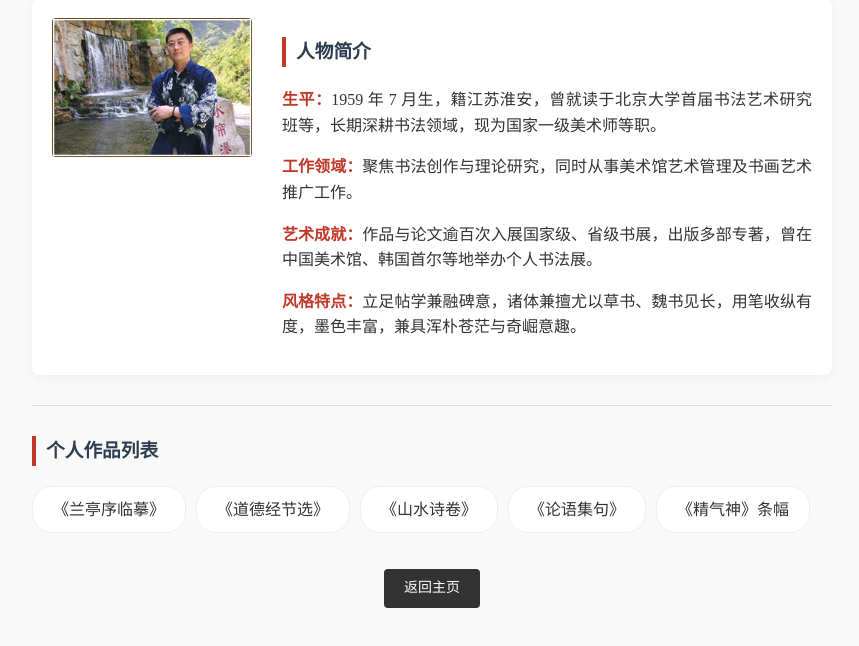
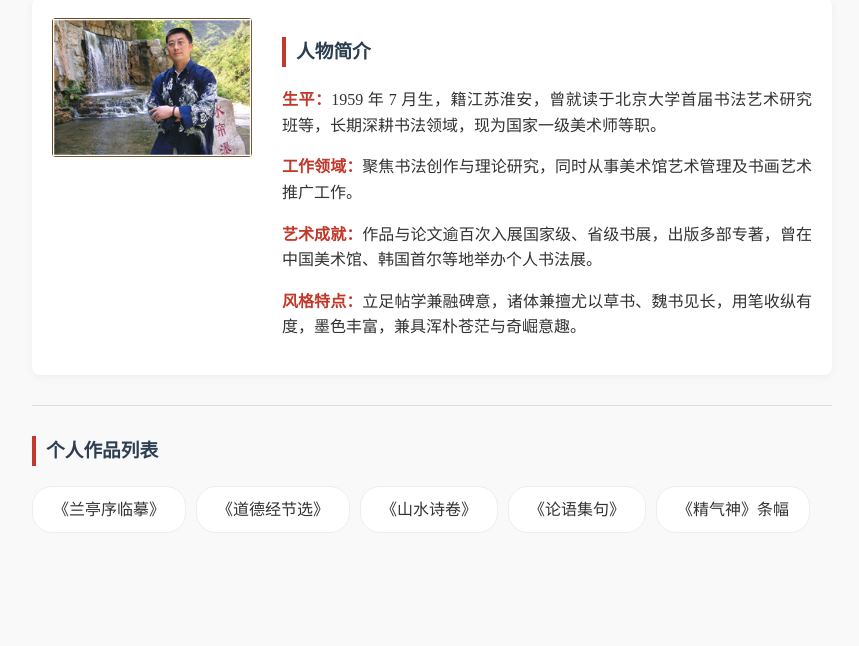
Before and after one commit to Chen-xue-li/chen-xue-li, a plain HTML site: page project2.html in a window 1280 px wide. Shown: the part 122-768 px from the top of the page, without its empty margins (208-1067 px from the left). Drawn offline with Linux system fonts and the light colour scheme.

Commit message:
Update project2.html

```diff
--- a/project2.html
+++ b/project2.html
@@ -163,9 +163,5 @@
     <li>《论语集句》</li>
     <li>《精气神》条幅</li>
   </ul>
-
-  <div style="text-align: center;">
-    <a href="index.html" class="back-btn">返回主页</a>
-  </div>
 </body>
 </html>
```
